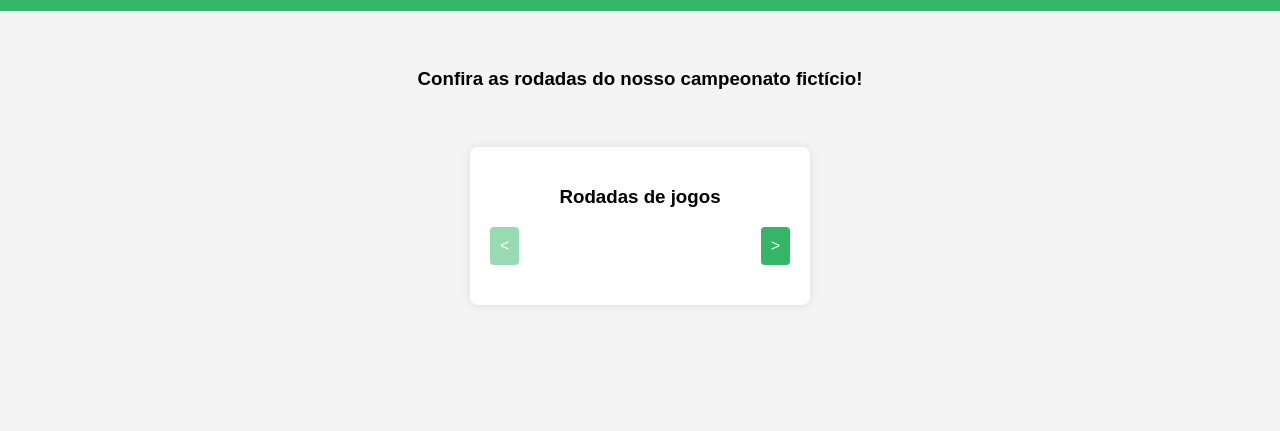
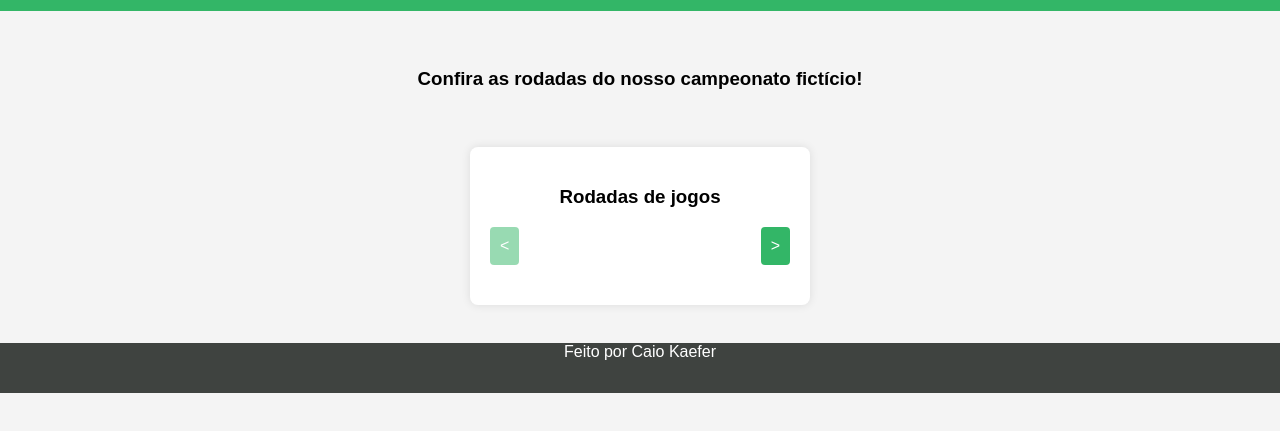
Before and after one commit to Caio-Kaefer/Desafio_Tecnico_SEVN, a plain HTML site: page index.html in a window 1280 px wide. Shown: the part 69-500 px from the top of the page. Drawn offline with Linux system fonts and the light colour scheme; no server answers.

Commit message:
added footer

```diff
--- a/index.html
+++ b/index.html
@@ -20,6 +20,7 @@
         </div>
         <div id="games"></div>
     </div>
+    <div class="footer">Feito por Caio Kaefer</div>
     <script src="script.js"></script>
 </body>
 </html>
--- a/styles.css
+++ b/styles.css
@@ -15,6 +15,14 @@ body {
     width: 100%;
     height: 10vh;
     text-align: center;
+}
+
+.footer{
+    background-color: #3f4340;
+    width: 100%;
+    height: 50px;
+    text-align: center;
+    color: white;
 }
 
 .navbar > h2{
```
